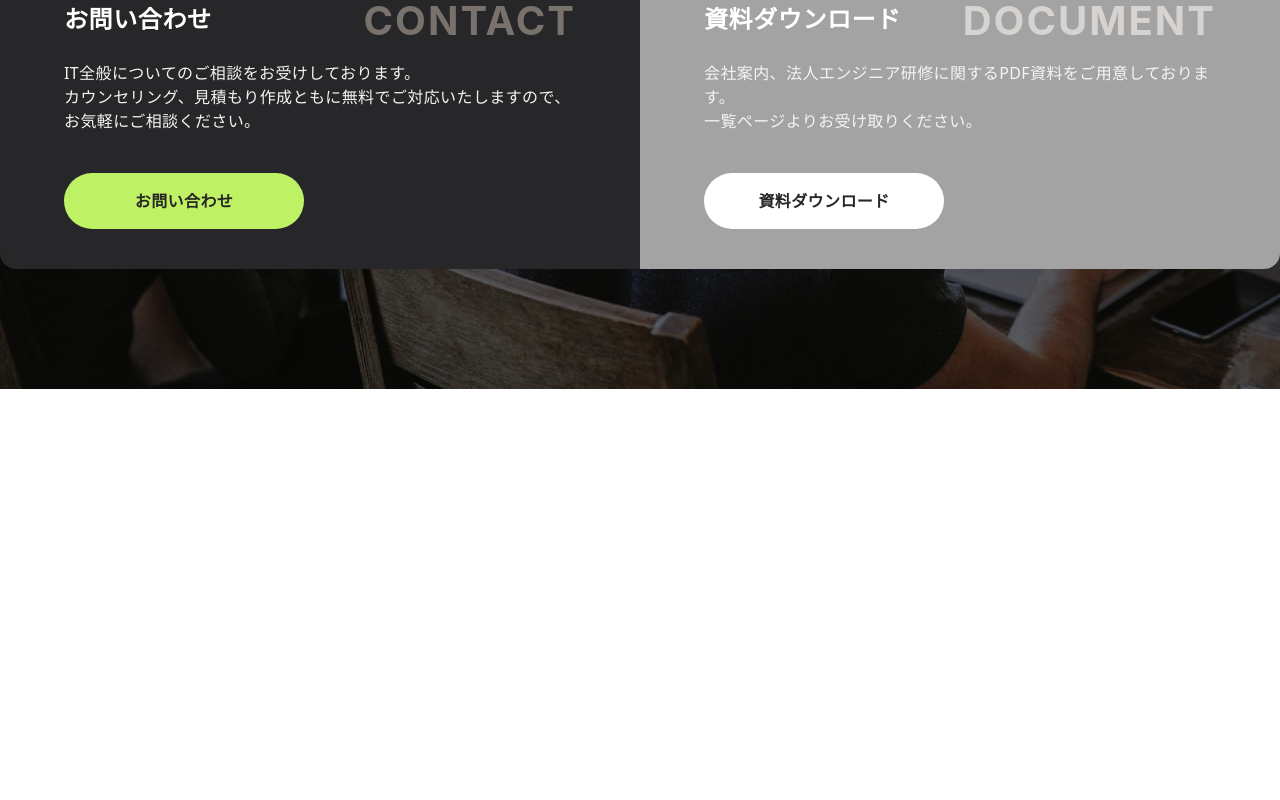
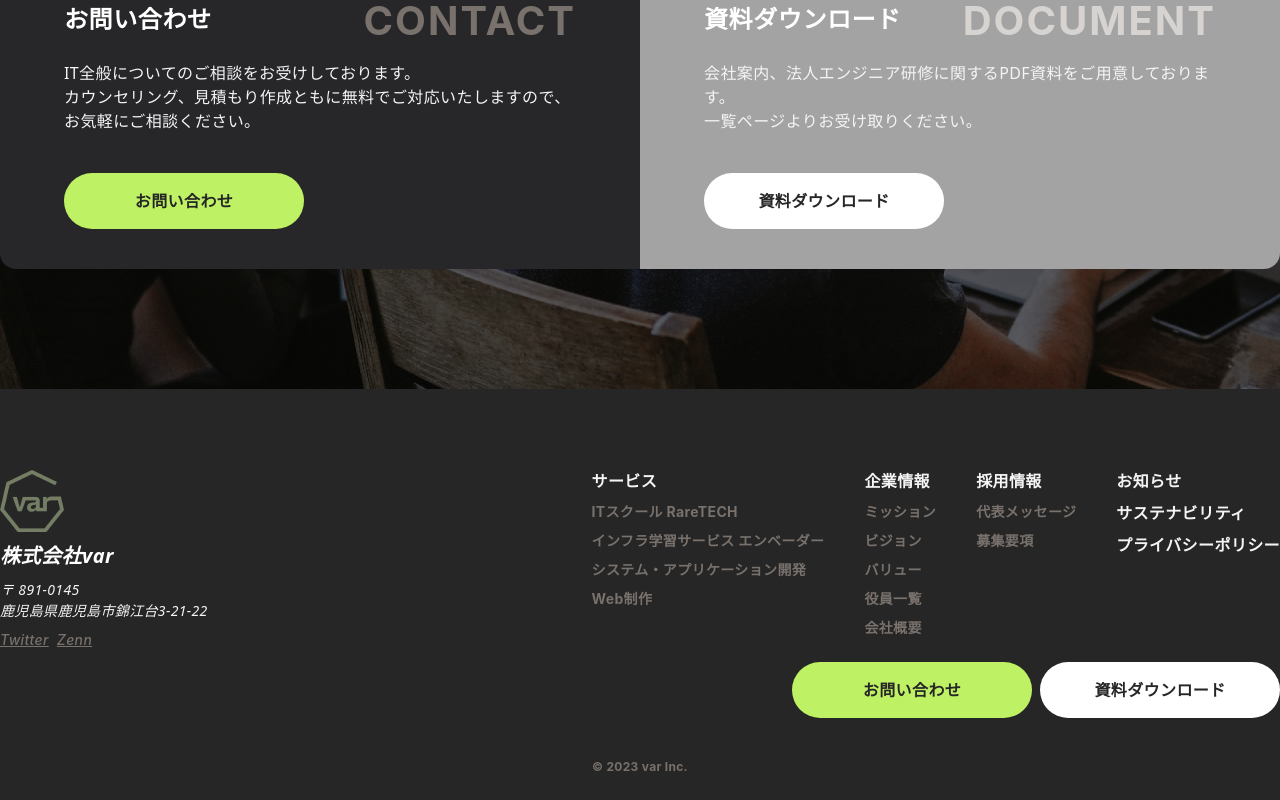
Before and after one commit to nakatatsu77/DesignComp-Task-2, a Next.js app: page / in a window 1280 px wide. Shown: the part 4121-4921 px from the top of the page. Before the commit the page ends 4510 px from the top, so only its background shows below. Built offline with nearby package versions, Linux system fonts and the light colour scheme.

Commit message:
footerコンポーネント作成

```diff
--- /dev/null
+++ b/src/components/Footer.tsx
@@ -0,0 +1,156 @@
+import Image from "next/image";
+import Link from "next/link";
+
+export function Footer() {
+  return (
+    <>
+      <footer className="w-full pt-20 pb-6 bg-neutral-800 flex-col justify-start items-center gap-2.5 flex">
+        <div className="w-[328px] md:w-[1280px] flex-col items-center gap-10 flex">
+          <div className="w-full flex-col md:flex-row justify-start md:justify-between gap-10 flex">
+            <address className="flex flex-col gap-2">
+              <Image
+                src="/Images/Logo.png"
+                alt="株式会社var"
+                width={64}
+                height={64}
+              />
+              <p className="text-white text-xl font-bold font-['Noto Sans JP'] leading-[30px] tracking-wide">
+                株式会社var
+              </p>
+              <p className="text-zinc-100 text-sm font-medium font-['Noto Sans JP'] leading-[21px] tracking-wide">
+                〒 891-0145
+                <br />
+                鹿児島県鹿児島市錦江台3-21-22
+              </p>
+              <div className="flex gap-2">
+                <Link
+                  className="text-stone-500 text-sm font-medium font-['Inter'] underline leading-[21px] tracking-wide"
+                  href="https://twitter.com/RaretechO"
+                >
+                  Twitter
+                </Link>
+                <Link
+                  className="text-stone-500 text-sm font-medium font-['Inter'] underline leading-[21px] tracking-wide"
+                  href="https://zenn.dev/var"
+                >
+                  Zenn
+                </Link>
+              </div>
+            </address>
+            <div className="flex-col gap-6 flex">
+              <div className="flex flex-col md:flex-row items-start gap-4 md:gap-10">
+                <nav className="flex-col justify-center gap-2 flex">
+                  <h2 className="text-zinc-100 text-base font-bold font-['Noto Sans JP'] leading-normal tracking-wide">
+                    サービス
+                  </h2>
+                  <Link
+                    className="text-stone-500 text-sm font-bold font-['Inter'] leading-[21px] tracking-wide"
+                    href=""
+                  >
+                    ITスクール RareTECH
+                  </Link>
+                  <Link
+                    className="text-stone-500 text-sm font-bold font-['Inter'] leading-[21px] tracking-wide"
+                    href=""
+                  >
+                    インフラ学習サービス エンベーダー
+                  </Link>
+                  <Link
+                    className="text-stone-500 text-sm font-bold font-['Inter'] leading-[21px] tracking-wide"
+                    href=""
+                  >
+                    システム・アプリケーション開発
+                  </Link>
+                  <Link
+                    className="text-stone-500 text-sm font-bold font-['Inter'] leading-[21px] tracking-wide"
+                    href=""
+                  >
+                    Web制作
+                  </Link>
+                </nav>
+                <nav className="flex-col justify-center gap-2 flex">
+                  <h2 className="text-zinc-100 text-base font-bold font-['Noto Sans JP'] leading-normal tracking-wide">
+                    企業情報
+                  </h2>
+                  <Link
+                    className="text-stone-500 text-sm font-bold font-['Inter'] leading-[21px] tracking-wide"
+                    href=""
+                  >
+                    ミッション
+                  </Link>
+                  <Link
+                    className="text-stone-500 text-sm font-bold font-['Inter'] leading-[21px] tracking-wide"
+                    href=""
+                  >
+                    ビジョン
+                  </Link>
+                  <Link
+                    className="text-stone-500 text-sm font-bold font-['Inter'] leading-[21px] tracking-wide"
+                    href=""
+                  >
+                    バリュー
+                  </Link>
+                  <Link
+                    className="text-stone-500 text-sm font-bold font-['Inter'] leading-[21px] tracking-wide"
+                    href=""
+                  >
+                    役員一覧
+                  </Link>
+                  <Link
+                    className="text-stone-500 text-sm font-bold font-['Inter'] leading-[21px] tracking-wide"
+                    href=""
+                  >
+                    会社概要
+                  </Link>
+                </nav>
+                <nav className="flex-col justify-center gap-2 flex">
+                  <h2 className="text-zinc-100 text-base font-bold font-['Noto Sans JP'] leading-normal tracking-wide">
+                    採用情報
+                  </h2>
+                  <Link
+                    className="text-stone-500 text-sm font-bold font-['Inter'] leading-[21px] tracking-wide"
+                    href=""
+                  >
+                    代表メッセージ
+                  </Link>
+                  <Link
+                    className="text-stone-500 text-sm font-bold font-['Inter'] leading-[21px] tracking-wide"
+                    href=""
+                  >
+                    募集要項
+                  </Link>
+                </nav>
+                <nav className="flex-col justify-center gap-2 flex">
+                  <h2 className="text-zinc-100 text-base font-bold font-['Noto Sans JP'] leading-normal tracking-wide">
+                    お知らせ
+                  </h2>
+                  <h2 className="text-zinc-100 text-base font-bold font-['Noto Sans JP'] leading-normal tracking-wide">
+                    サステナビリティ
+                  </h2>
+                  <h2 className="text-zinc-100 text-base font-bold font-['Noto Sans JP'] leading-normal tracking-wide">
+                    プライバシーポリシー
+                  </h2>
+                </nav>
+              </div>
+              <div className="flex flex-col md:flex-row md:justify-end gap-2">
+                <div className="w-full md:w-60 px-8 py-4 bg-lime-300 rounded-full justify-center items-center flex">
+                  <button className="text-center text-neutral-800 text-base font-bold font-['Noto Sans JP'] leading-normal tracking-wide">
+                    お問い合わせ
+                  </button>
+                </div>
+                <div className="w-full md:w-60 px-8 py-4 bg-white rounded-full justify-center items-center flex">
+                  <button className="text-center text-neutral-800 text-base font-bold font-['Noto Sans JP'] leading-normal tracking-wide">
+                    資料ダウンロード
+                  </button>
+                </div>
+              </div>
+            </div>
+          </div>
+          <p className="text-stone-500 text-xs font-bold font-['Inter'] leading-[18px] tracking-wide">
+            ©︎ 2023 var Inc.
+          </p>
+        </div>
+      </footer>
+    </>
+  );
+}
--- a/src/pages/index.tsx
+++ b/src/pages/index.tsx
@@ -1,4 +1,5 @@
 import { Cta } from "@/components/Cta";
+import { Footer } from "@/components/Footer";
 import { Hero } from "@/components/Hero";
 import { Service } from "@/components/Service";
 import { Works } from "@/components/Works";
@@ -12,6 +13,7 @@ export default function Home() {
         <Works />
         <Cta />
       </main>
+      <Footer />
     </>
   );
 }
```
